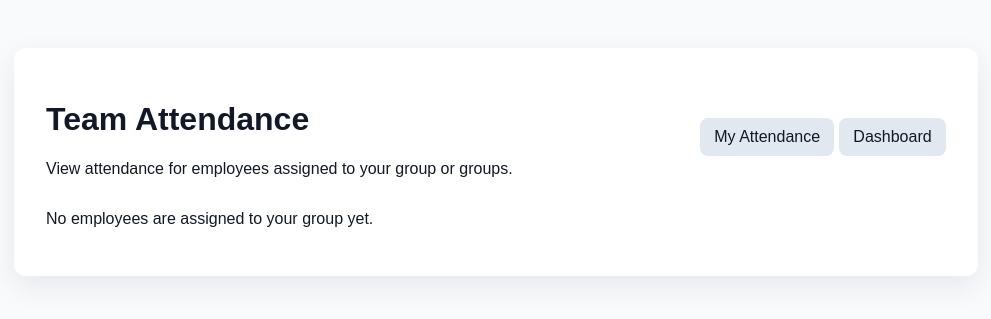
After one commit to dinesh2dangol/attendance, a Laravel app: page /team-attendance in a window 1280 px wide. The commit adds this page. Shown: the top 319 px of the page, without its empty margins (144-1135 px from the left). Run offline with Laravel 12, Linux system fonts and the light colour scheme; a user stored in the database is signed in; data comes from the database, SQL or seed files in the repository.

Commit message:
group-team attendance

```diff
--- a/app/Http/Controllers/EmployeePortalController.php
+++ b/app/Http/Controllers/EmployeePortalController.php
@@ -3,6 +3,7 @@
 namespace App\Http\Controllers;
 
 use App\Models\Employee;
+use App\Support\SupervisorGroupAccess;
 use App\Support\HolidayCalendar;
 use App\Support\ManualAttendanceCategories;
 use App\Support\YearlyAttendanceSummary;
@@ -13,6 +14,13 @@ use Illuminate\Support\Facades\DB;
 
 class EmployeePortalController extends Controller
 {
+    public function teamAttendance(Request $request)
+    {
+        $members = SupervisorGroupAccess::members($request->user());
+
+        return view('employee.team-attendance', compact('members'));
+    }
+
     public function attendance(Request $request)
     {
         $employee = $request->user()->employee;
--- a/app/Support/SupervisorGroupAccess.php
+++ b/app/Support/SupervisorGroupAccess.php
@@ -7,19 +7,28 @@ use App\Models\User;
 
 class SupervisorGroupAccess
 {
-    public static function memberUserIds(User $supervisor): array
+    public static function members(User $supervisor)
     {
         $employeeId = $supervisor->employee?->id;
 
         if (! $employeeId) {
-            return [];
+            return collect();
         }
 
         return EmployeeGroup::query()
             ->where('supervisor_employee_id', $employeeId)
             ->with('members')
             ->get()
-            ->flatMap(fn ($group) => $group->members->pluck('user_id'))
+            ->flatMap(fn ($group) => $group->members)
+            ->unique('id')
+            ->sortBy('employee_name')
+            ->values();
+    }
+
+    public static function memberUserIds(User $supervisor): array
+    {
+        return self::members($supervisor)
+            ->pluck('user_id')
             ->filter()
             ->map(fn ($userId) => (string) $userId)
             ->unique()
--- a/resources/views/attendance.blade.php
+++ b/resources/views/attendance.blade.php
@@ -83,6 +83,7 @@
                     <a class="button button-secondary" href="{{ route('employee.leaves.index') }}">My Leaves</a>
                     <a class="button button-secondary" href="{{ route('employee.wfh.index') }}">My WFH Requests</a>
                     @if (auth()->user()->role?->slug === 'supervisor')
+                        <a class="button button-secondary" href="{{ route('employee.attendance.team') }}">Team Attendance</a>
                         <a class="button button-secondary" href="{{ route('leaves.approval') }}">Team Leave Approvals</a>
                         <a class="button button-secondary" href="{{ route('wfh-requests.index') }}">Team WFH Requests</a>
                     @endif
--- /dev/null
+++ b/resources/views/employee/team-attendance.blade.php
@@ -0,0 +1,53 @@
+<!DOCTYPE html>
+<html lang="en">
+<head>
+    <meta charset="UTF-8">
+    <meta name="viewport" content="width=device-width, initial-scale=1.0">
+    <title>Team Attendance</title>
+    <style>
+        body { font-family: sans-serif; background: #f8fafc; color: #111827; }
+        .container { max-width: 900px; margin: 3rem auto; padding: 2rem; background: white; border-radius: .75rem; box-shadow: 0 10px 30px rgba(15,23,42,.08); }
+        .toolbar { display: flex; flex-wrap: wrap; justify-content: space-between; gap: 1rem; align-items: center; }
+        .button { display: inline-block; padding: .6rem .9rem; border-radius: .5rem; background: #111827; color: white; text-decoration: none; }
+        .secondary { background: #e2e8f0; color: #111827; }
+        .table-wrap { overflow-x: auto; }
+        table { width: 100%; border-collapse: collapse; margin-top: 1rem; }
+        th, td { padding: .75rem; border-bottom: 1px solid #e5e7eb; text-align: left; }
+        @media (max-width: 700px) { .container { margin: 1rem; padding: 1rem; } .toolbar { align-items: stretch; flex-direction: column; } }
+    </style>
+</head>
+<body>
+    <main class="container">
+        <div class="toolbar">
+            <div>
+                <h1>Team Attendance</h1>
+                <p>View attendance for employees assigned to your group or groups.</p>
+            </div>
+            <div>
+                <a class="button secondary" href="{{ route('employee.attendance.self') }}">My Attendance</a>
+                <a class="button secondary" href="{{ route('dashboard') }}">Dashboard</a>
+            </div>
+        </div>
+
+        @if ($members->isEmpty())
+            <p>No employees are assigned to your group yet.</p>
+        @else
+            <div class="table-wrap">
+                <table>
+                    <thead>
+                        <tr><th>Employee</th><th>Attendance</th></tr>
+                    </thead>
+                    <tbody>
+                        @foreach ($members as $member)
+                            <tr>
+                                <td>{{ $member->employee_name }}</td>
+                                <td><a href="{{ route('employee.attendance', $member) }}">View Attendance</a></td>
+                            </tr>
+                        @endforeach
+                    </tbody>
+                </table>
+            </div>
+        @endif
+    </main>
+</body>
+</html>
--- a/routes/web.php
+++ b/routes/web.php
@@ -239,3 +239,7 @@ Route::middleware(['auth', 'role:employee,supervisor'])->group(function () {
     Route::get('my-wfh-requests/create', [WorkFromHomeRequestController::class, 'create'])->name('employee.wfh.create');
     Route::post('my-wfh-requests', [WorkFromHomeRequestController::class, 'store'])->name('employee.wfh.store');
 });
+
+Route::get('team-attendance', [EmployeePortalController::class, 'teamAttendance'])
+    ->middleware(['auth', 'role:supervisor'])
+    ->name('employee.attendance.team');
```
Also changed, not shown: tests/Feature/EmployeeGroupTest.php (+25 -0 lines).
